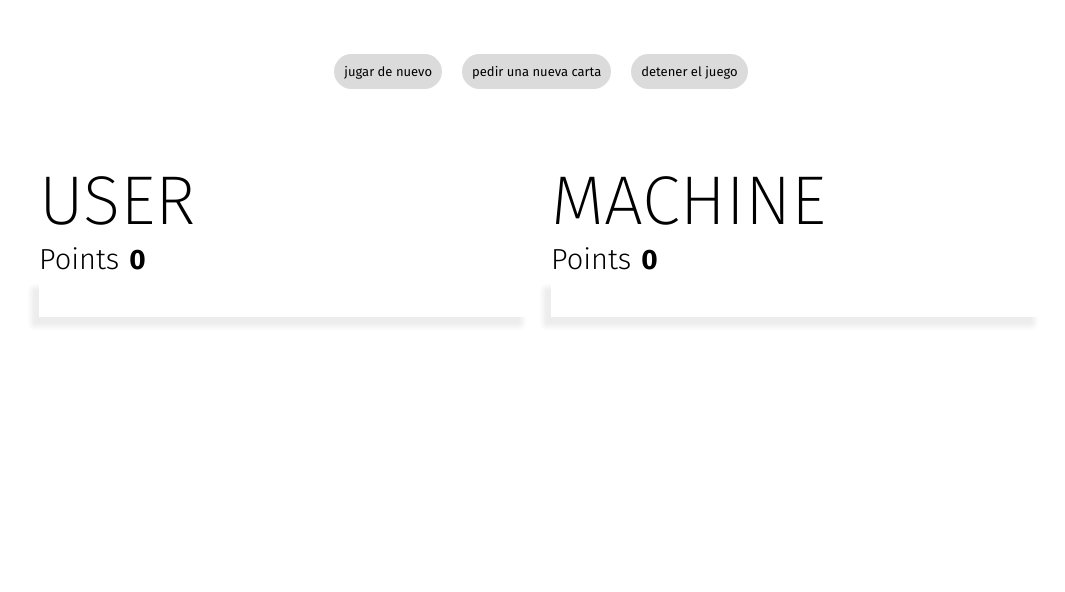
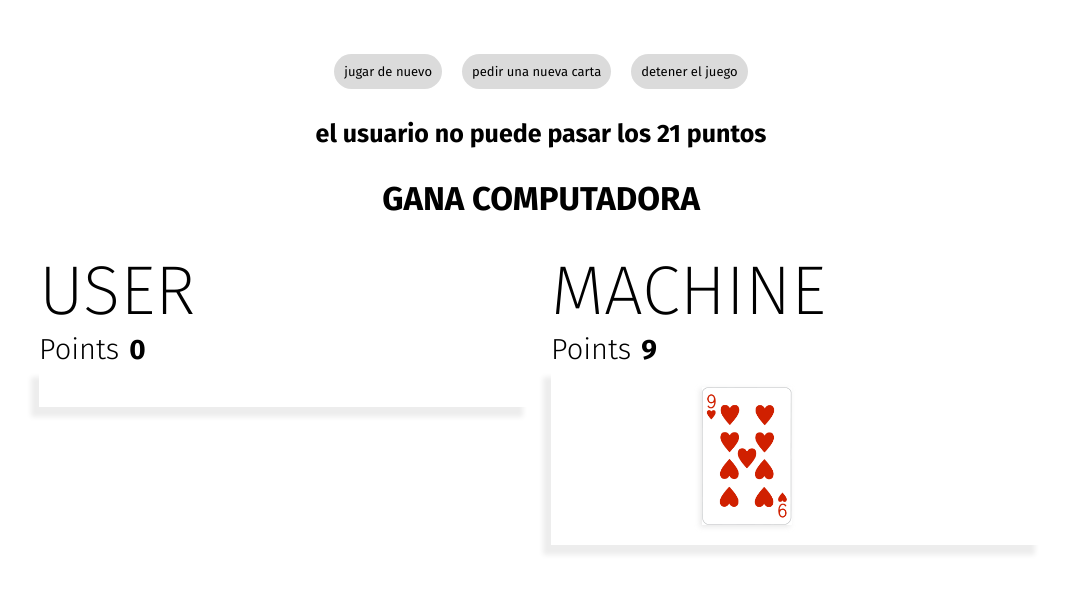
Before and after one commit to saulwolfdev/blackjack-game, a website with bundled scripts: page src/index.html in a window 1280 px wide. Both pictures are taken after a click on the button "detener el juego". Shown: the whole page, without its empty margins (99-1164 px from the left). Built offline with nearby package versions, Linux system fonts and the light colour scheme.

Commit message:
juego final refactorizado

```diff
--- a/src/index.html
+++ b/src/index.html
@@ -15,6 +15,9 @@
 		<button class="controls-button-new">jugar de nuevo</button>
 		<button class="controls-button-request">pedir una nueva carta</button>
 		<button class="controls-button-stop">detener el juego</button>
+	</div>
+	<div class="title">
+			<h3 class="title-rules">el usuario no puede pasar los 21 puntos</h3>
 	</div>
 	<div class="message"></div>
 	<div class="main">
@@ -39,6 +42,9 @@
 	</div>
 	<script src="./js/underscore-min.js"></script>
 	<script src="./js/app.js"></script>
+	<script>
+		 firtsModule.juego()
+	</script>
 </body>
 
 </html>
--- a/src/js/app.js
+++ b/src/js/app.js
@@ -1,5 +1,6 @@
 // const _ = require("underscore");
-
+const firtsModule=(()=>{
+  "use strict"
   let deck = [];
   const types = ["C", "D", "H", "S"];
   const typesEspecial = ["A", "J", "Q", "K"];
@@ -7,44 +8,44 @@ const typesEspecial = ["A", "J", "Q", "K"];
   // let pointUser = 0;
   // let pointComputer = 0;
 
-let puntosJugadores=[];
+  let puntosJugadores = [];
 
   const buttonNew = document.querySelector(".controls-button-new");
   const buttonRequest = document.querySelector(".controls-button-request");
   const buttonStop = document.querySelector(".controls-button-stop");
   const pointsGame = document.querySelectorAll("small")
-const divMessage=document.querySelector(".message");
+  const divMessage = document.querySelector(".message");
 
   const divCardsGamers = document.querySelectorAll(".user-cards");
 
-const initialDeckGame=(numeroJugadores=2)=>{
-  deck=createDeck();
-  puntosJugadores=[]
+  const initialDeckGame = (numeroJugadores = 2) => {
+    deck = createDeck();
+    puntosJugadores = []
     for (let i = 0; i < numeroJugadores; i++) {
       puntosJugadores.push(0)
     }
-      pointsGame.forEach(elem=>elem.innerText=0);
-      divCardsGamers.forEach(elem=>elem.innerHTML="");
+    pointsGame.forEach(elem => elem.innerText = 0);
+    divCardsGamers.forEach(elem => elem.innerHTML = "");
 
-      buttonRequest.disabled=false;
-      buttonStop.disabled=false;
+    buttonRequest.disabled = false;
+    buttonStop.disabled = false;
   }
-const acumularPuntos = (card,turno) => {
+  const acumularPuntos = (card, turno) => {
     puntosJugadores[turno] = puntosJugadores[turno] + valueCard(card);
     pointsGame[turno].innerText = puntosJugadores[turno];
     return puntosJugadores[turno];
   }
 
-const crearCartasJugadores=(card,turno)=>{
+  const crearCartasJugadores = (card, turno) => {
     const imgCard = document.createElement("img");
     imgCard.src = `img/cartas/${card}.png`;
     imgCard.classList.add("user-cards-img");
     divCardsGamers[turno].append(imgCard)
   }
 
-const determinarGanador=()=>{
+  const determinarGanador = () => {
 
-  const [pointMin, pointComputer]=puntosJugadores
+    const [pointMin, pointComputer] = puntosJugadores
     setTimeout(() => {
       const itemText = document.createElement("h4");
       itemText.classList.add("message_text");
@@ -92,8 +93,8 @@ const pointComputerGame = pointMin => {
     let pointComputer = 0;
     do {
       const card = requestCard();
-   pointComputer=acumularPuntos(card, puntosJugadores.length - 1);
-   crearCartasJugadores(card,puntosJugadores.length-1)
+      pointComputer = acumularPuntos(card, puntosJugadores.length - 1);
+      crearCartasJugadores(card, puntosJugadores.length - 1)
     } while (pointComputer < pointMin && pointMin <= 21);
     determinarGanador();
 
@@ -101,9 +102,10 @@ determinarGanador();
 
   /////////EVENTOS
   buttonRequest.addEventListener("click", () => {
+    let pointUser=0;
     const card = requestCard();
     pointUser = acumularPuntos(card, 0);
-  crearCartasJugadores(card,0)
+    crearCartasJugadores(card, 0)
     if (pointUser > 21) {
       console.warn("sorry your Lost");
       buttonRequest.disabled = true;
@@ -120,10 +122,14 @@ buttonRequest.addEventListener("click", () => {
   buttonStop.addEventListener("click", () => {
     buttonRequest.disabled = true;
     buttonStop.disabled = true;
-  pointComputerGame(pointUser);
+    pointComputerGame(puntosJugadores[0]);
   });
 
-buttonNew.addEventListener("click",()=>{
+  buttonNew.addEventListener("click", () => {
     initialDeckGame();
 
   })
+  return {
+    juego:initialDeckGame
+  }
+})();
--- a/src/scss/main.scss
+++ b/src/scss/main.scss
@@ -95,11 +95,23 @@ h2 {
 
 .message {
     text-align: center;
-    padding-top: 40px;
+    margin-top: 30px;
+
     &_text {
         text-align: center;
-        padding: 42px;
         font-size: 33px;
         font-weight: 600;
     }
 }
+
+.title {
+    text-align: center;
+    font-weight: 200;
+    margin-top: 30px;
+
+    &-rules {
+        text-align: center;
+        font-size: 25px;
+
+    }
+}
```
Also changed, not shown: src/css/main.css, src/scss/main.css. Lines whose indentation alone changed are shown as unchanged.
